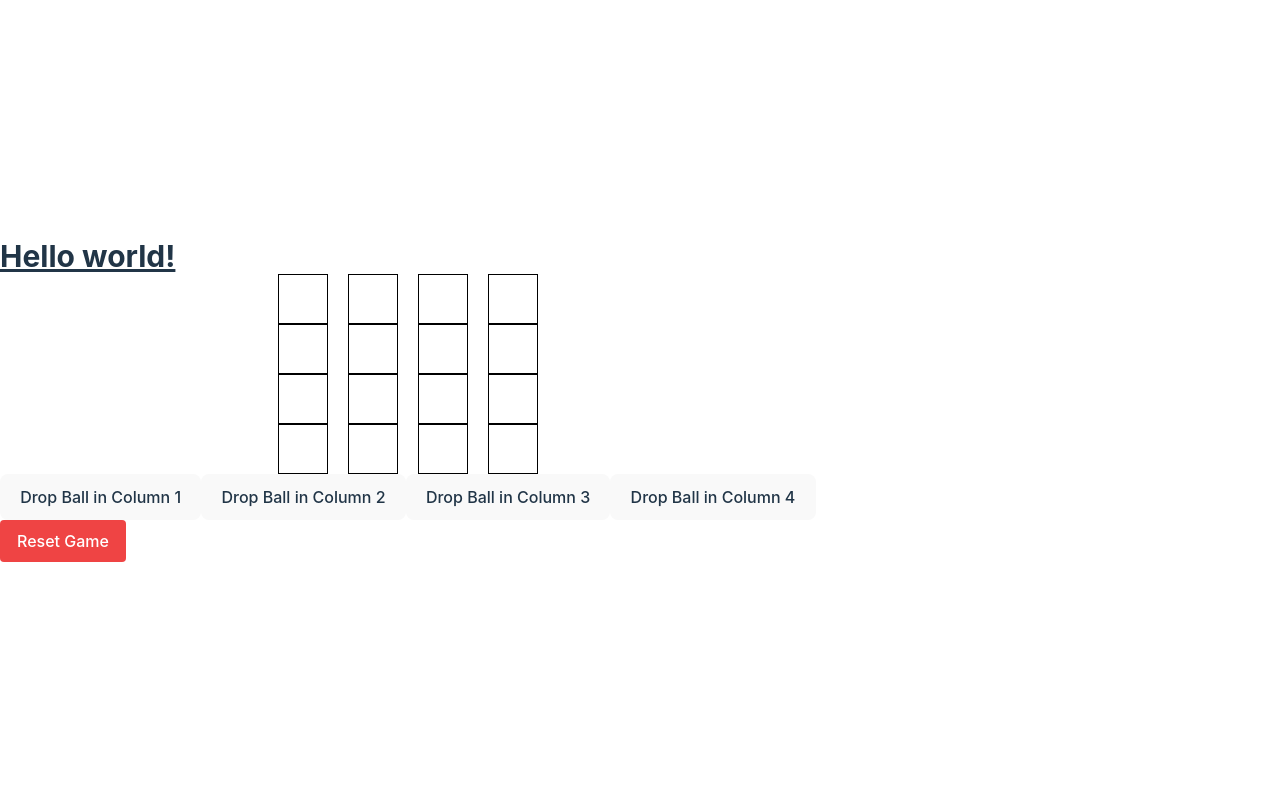
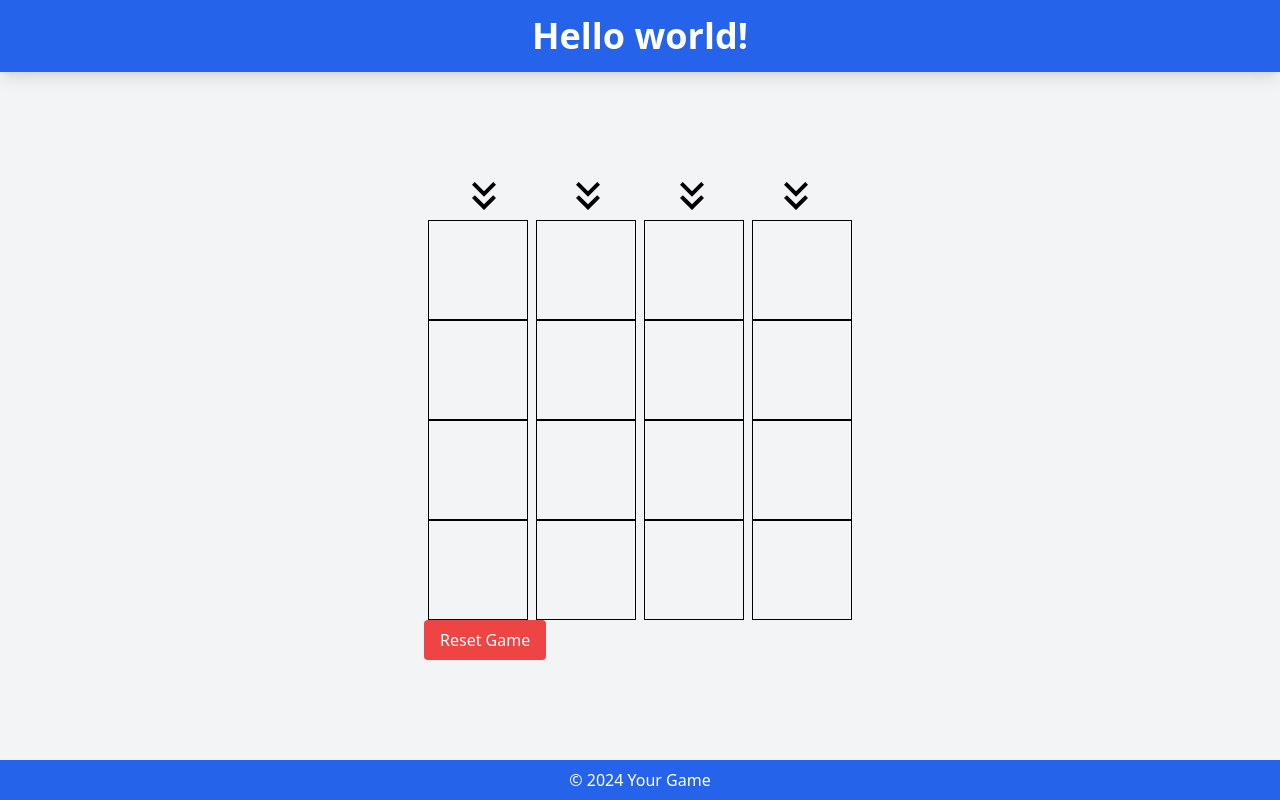
Before and after one commit to ka70/push4, a React (Vite) app in the folder frontend/: page / in a window 1280 px wide. Built offline with nearby package versions, Linux system fonts and the light colour scheme.

Commit message:
add checkwinner and bug fix

```diff
--- a/frontend/package.json
+++ b/frontend/package.json
@@ -12,17 +12,21 @@
   "dependencies": {
     "framer-motion": "^11.5.5",
     "react": "^18.3.1",
-    "react-dom": "^18.3.1"
+    "react-dom": "^18.3.1",
+    "react-icons": "^5.3.0"
   },
   "devDependencies": {
     "@eslint/js": "^9.9.0",
     "@types/react": "^18.3.3",
     "@types/react-dom": "^18.3.0",
     "@vitejs/plugin-react": "^4.3.1",
+    "autoprefixer": "^10.4.20",
     "eslint": "^9.9.0",
     "eslint-plugin-react-hooks": "^5.1.0-rc.0",
     "eslint-plugin-react-refresh": "^0.4.9",
     "globals": "^15.9.0",
+    "postcss": "^8.4.47",
+    "tailwindcss": "^3.4.12",
     "typescript": "^5.5.3",
     "typescript-eslint": "^8.0.1",
     "vite": "^5.4.1"
--- a/frontend/src/App.tsx
+++ b/frontend/src/App.tsx
@@ -9,13 +9,16 @@ const App: React.FC = () => {
   };
 
   return (
-    <div className="App">
-      <header className="App-header">
-        <h1 className="text-3xl font-bold underline">Hello world!</h1>
+    <div className="min-h-screen flex flex-col items-center justify-center bg-gray-100">
+      <header className="bg-blue-600 text-white py-4 w-full shadow-lg">
+        <h1 className="text-4xl font-bold text-center">Hello world!</h1>
       </header>
-      <main>
+      <main className="flex-1 w-full flex flex-col items-center justify-center p-6">
         <Game onReset={handleReset} />
       </main>
+      <footer className="bg-blue-600 text-white py-2 w-full text-center">
+        <p>&copy; 2024 Your Game</p>
+      </footer>
     </div>
   );
 };
--- a/frontend/src/components/AiLogic.tsx
+++ b/frontend/src/components/AiLogic.tsx
@@ -1,8 +1,5 @@
 // ボード状態とプレイヤーを受け取って、コンピューターがボールを落とす列を返す
-export const decideComputerMove = (
-  columns: number[][],
-  currentPlayer: number
-): number => {
+export const decideComputerMove = (): number => {
   // 0-3のランダム
   return Math.floor(Math.random() * 4);
 };
--- a/frontend/src/components/Game.tsx
+++ b/frontend/src/components/Game.tsx
@@ -1,4 +1,5 @@
 import React, { useEffect, useState } from "react";
+import { MdKeyboardDoubleArrowDown } from "react-icons/md";
 import { decideComputerMove } from "./QLPlayer";
 import checkWinner from "./checkWinner";
 
@@ -18,9 +19,6 @@ const Game: React.FC<GameProps> = ({ onReset }) => {
   );
   const [currentPlayer, setCurrentPlayer] = useState(1); // 先手（1）と後手（-1）の切り替え
   const [winner, setWinner] = useState<number | null>(null); // 勝者の管理
-
-  // コンピューターが動くかどうかを管理する
-  const [isComputerTurn, setIsComputerTurn] = useState(false);
 
   // ボールを落とす関数
   const dropBall = (colIndex: number) => {
@@ -89,30 +87,41 @@ const Game: React.FC<GameProps> = ({ onReset }) => {
 
   return (
     <div>
-      <div className="board">
+      <div style={{ display: "flex", justifyContent: "center" }}>
+        {Array.from({ length: COLUMN_COUNT }, (_, colIndex) => (
+          <div key={colIndex} className="mx-7 text-center">
+            <MdKeyboardDoubleArrowDown
+              onClick={() => {
+                if (currentPlayer === 1) {
+                  dropBall(colIndex);
+                }
+              }}
+              className={`cursor-pointer text-5xl transition-colors duration-300 text-black hover:text-blue-500`}
+              style={{
+                cursor:
+                  currentPlayer === 1 && winner === null
+                    ? "pointer"
+                    : "not-allowed",
+              }}
+            />
+          </div>
+        ))}
+      </div>
+      <div className="flex justify-center">
         {columns.map((col, colIndex) => (
-          <div key={colIndex} className="column">
+          <div key={colIndex} className="flex flex-col mx-1">
             {Array.from({ length: ROW_COUNT }, (_, rowIndex) => (
               <div key={rowIndex} className="cell">
-                {col[rowIndex] === 1 ? "×" : col[rowIndex] === -1 ? "○" : " "}
+                {col[rowIndex] === 1 ? (
+                  <span className="text-5xl">×</span>
+                ) : col[rowIndex] === -1 ? (
+                  <span className="text-5xl">○</span>
+                ) : (
+                  " "
+                )}
               </div>
             ))}
           </div>
-        ))}
-      </div>
-      <div>
-        {Array.from({ length: COLUMN_COUNT }, (_, colIndex) => (
-          <button
-            key={colIndex}
-            onClick={() => {
-              if (currentPlayer === 1) {
-                dropBall(colIndex); // 人間プレイヤーのターン
-              }
-            }}
-            disabled={currentPlayer === -1 || winner !== null} // コンピュータのターン中はボタンを無効にする
-          >
-            Drop Ball in Column {colIndex + 1}
-          </button>
         ))}
       </div>
       <button
--- a/frontend/src/components/QLPlayer.tsx
+++ b/frontend/src/components/QLPlayer.tsx
@@ -1,6 +1,11 @@
-"use client";
+import QTable from "./ql_vs_ql.json";
 
-import { QTable } from "./QTable";
+// 型定義を追加
+type QTableType = {
+  [key: string]: number; // 文字列キーに対するnumber型の値
+};
+
+const qTable: QTableType = QTable; // JSONを型定義に適合させる
 
 // 行列の転置を行う関数
 const transpose = (matrix: number[][]): number[][] => {
@@ -22,7 +27,7 @@ export const decideMove = (board: number[][]): number => {
 
 // Qテーブルから最もQ値が高い行動を選択する関数
 const getBestAction = (state: number[][]): number | null => {
-  const stateKey = JSON.stringify(state);
+  const stateKey = formatStateKey(state); // 修正ポイント: フォーマット関数を使用
   const actions = [0, 1, 2, 3]; // 行動の候補 (0-3)
 
   // 各行動に対するQ値を取得し、最大値を持つ行動を選択
@@ -38,18 +43,23 @@ const getBestAction = (state: number[][]): number | null => {
     : null;
 };
 
+// 状態を QTable のキー形式にフォーマットする関数
+const formatStateKey = (state: number[][]): string => {
+  // 状態を "(1, 0, 0, ..., 0)" 形式にフォーマットする
+  const flatState = state.flat(); // 二次元配列を一次元配列に変換
+  return `(${flatState.join(", ")})`; // カンマで連結してタプル形式の文字列を作成
+};
+
 // QテーブルからQ値を取得
 const getQ = (stateKey: string, action: number): number => {
-  const key = `${stateKey}, ${action}`;
-  return QTable[key] || 0; // Qテーブルにない場合は0を返す
+  const key = `(${stateKey}, ${action})`; // 状態とアクションを連結
+  return qTable[key] || 0; // Qテーブルにない場合は0を返す
 };
 
 // ボード状態とプレイヤーを受け取って、コンピューターがボールを落とす列を返す関数コンポーネント
 export const decideComputerMove = (columns: number[][]): number => {
   // columnsを[列][行]から[行][列]に変換
-  console.log("columns:", columns);
   const transposedColumns = transpose(columns);
-  console.log("transposedColumns:", transposedColumns);
 
   // 転置後のボード状態でQテーブルに基づき行動を決定
   return decideMove(transposedColumns);
--- a/frontend/src/components/checkWinner.tsx
+++ b/frontend/src/components/checkWinner.tsx
@@ -33,87 +33,86 @@ export const checkWinner = (columns: number[][]): number | null => {
 
 // 横の勝者をチェック
 const checkWinnerHorizontal = (columns: number[][]): number | null => {
+  const rows = [];
   for (let row = 0; row < ROW_COUNT; row++) {
-    let count_x = 0;
-    let count_o = 0;
+    const line = [];
     for (let col = 0; col < COLUMN_COUNT; col++) {
-      const player = columns[col][row];
-      if (player === PLAYER_X) {
-        count_x++;
-        count_o = 0;
-      } else if (player === PLAYER_O) {
-        count_o++;
-        count_x = 0;
-      } else {
-        count_x = 0;
-        count_o = 0;
-      }
-
-      if (count_x === 4) return PLAYER_X;
-      if (count_o === 4) return PLAYER_O;
+      line.push(columns[col][row]);
     }
+    rows.push(line);
   }
-  return null;
+  return checkConnected(rows);
 };
 
 // 縦の勝者をチェック
 const checkWinnerVertical = (columns: number[][]): number | null => {
-  for (let col = 0; col < COLUMN_COUNT; col++) {
-    let count_x = 0;
-    let count_o = 0;
-    for (let row = 0; row < ROW_COUNT; row++) {
-      const player = columns[col][row];
-      if (player === PLAYER_X) {
-        count_x++;
-        count_o = 0;
-      } else if (player === PLAYER_O) {
-        count_o++;
-        count_x = 0;
-      } else {
-        count_x = 0;
-        count_o = 0;
-      }
-
-      if (count_x === 4) return PLAYER_X;
-      if (count_o === 4) return PLAYER_O;
-    }
-  }
-  return null;
+  return checkConnected(columns); // columns自体が縦の列を表す
 };
 
 // 斜め（両方向）の勝者をチェック
 const checkWinnerSkew = (columns: number[][]): number | null => {
-  const skew_winners = new Set<number>();
+  const skews = [];
 
   // 右下がり斜め
   for (let col = 0; col <= COLUMN_COUNT - 4; col++) {
     for (let row = 0; row <= ROW_COUNT - 4; row++) {
-      const sum =
-        columns[col][row] +
-        columns[col + 1][row + 1] +
-        columns[col + 2][row + 2] +
-        columns[col + 3][row + 3];
-      if (sum === 4 * PLAYER_X) skew_winners.add(PLAYER_X);
-      if (sum === 4 * PLAYER_O) skew_winners.add(PLAYER_O);
+      skews.push([
+        columns[col][row],
+        columns[col + 1][row + 1],
+        columns[col + 2][row + 2],
+        columns[col + 3][row + 3],
+      ]);
     }
   }
 
   // 左下がり斜め
   for (let col = 3; col < COLUMN_COUNT; col++) {
     for (let row = 0; row <= ROW_COUNT - 4; row++) {
-      const sum =
-        columns[col][row] +
-        columns[col - 1][row + 1] +
-        columns[col - 2][row + 2] +
-        columns[col - 3][row + 3];
-      if (sum === 4 * PLAYER_X) skew_winners.add(PLAYER_X);
-      if (sum === 4 * PLAYER_O) skew_winners.add(PLAYER_O);
+      skews.push([
+        columns[col][row],
+        columns[col - 1][row + 1],
+        columns[col - 2][row + 2],
+        columns[col - 3][row + 3],
+      ]);
     }
   }
 
-  if (skew_winners.size === 1) {
-    return Array.from(skew_winners)[0]; // 1人の勝者がいる場合
-  } else if (skew_winners.size > 1) {
+  return checkConnected(skews);
+};
+
+// コマの連続をチェックする関数
+const checkConnected = (lists: number[][]): number | null => {
+  const winners = new Set<number>(); // 勝者を格納するセット
+
+  for (const lst of lists) {
+    let count_x = 0; // PLAYER_X の連続数をカウント
+    let count_o = 0; // PLAYER_O の連続数をカウント
+
+    for (const player of lst) {
+      if (player === PLAYER_X) {
+        count_x++;
+        count_o = 0; // PLAYER_O の連続カウントはリセット
+      } else if (player === PLAYER_O) {
+        count_o++;
+        count_x = 0; // PLAYER_X の連続カウントはリセット
+      } else {
+        count_x = 0;
+        count_o = 0;
+      }
+
+      // 4つ揃った場合
+      if (count_x === 4) {
+        winners.add(PLAYER_X);
+      }
+      if (count_o === 4) {
+        winners.add(PLAYER_O);
+      }
+    }
+  }
+
+  if (winners.size === 1) {
+    return Array.from(winners)[0]; // 1人の勝者がいる場合
+  } else if (winners.size > 1) {
     return DRAW; // 複数の勝者がいる場合は引き分け
   }
 
--- a/frontend/src/index.css
+++ b/frontend/src/index.css
@@ -2,89 +2,9 @@
 @tailwind components;
 @tailwind utilities;
 
-:root {
-  font-family: Inter, system-ui, Avenir, Helvetica, Arial, sans-serif;
-  line-height: 1.5;
-  font-weight: 400;
-
-  color-scheme: light dark;
-  color: rgba(255, 255, 255, 0.87);
-  background-color: #242424;
-
-  font-synthesis: none;
-  text-rendering: optimizeLegibility;
-  -webkit-font-smoothing: antialiased;
-  -moz-osx-font-smoothing: grayscale;
-}
-
-a {
-  font-weight: 500;
-  color: #646cff;
-  text-decoration: inherit;
-}
-a:hover {
-  color: #535bf2;
-}
-
-body {
-  margin: 0;
-  display: flex;
-  place-items: center;
-  min-width: 320px;
-  min-height: 100vh;
-}
-
-h1 {
-  font-size: 3.2em;
-  line-height: 1.1;
-}
-
-button {
-  border-radius: 8px;
-  border: 1px solid transparent;
-  padding: 0.6em 1.2em;
-  font-size: 1em;
-  font-weight: 500;
-  font-family: inherit;
-  background-color: #1a1a1a;
-  cursor: pointer;
-  transition: border-color 0.25s;
-}
-button:hover {
-  border-color: #646cff;
-}
-button:focus,
-button:focus-visible {
-  outline: 4px auto -webkit-focus-ring-color;
-}
-
-@media (prefers-color-scheme: light) {
-  :root {
-    color: #213547;
-    background-color: #ffffff;
-  }
-  a:hover {
-    color: #747bff;
-  }
-  button {
-    background-color: #f9f9f9;
-  }
-}
-
-.board {
-  display: flex;
-  justify-content: center;
-}
-
-.column {
-  display: flex;
-  flex-direction: column;
-  margin: 0 10px;
-}
-
 .cell {
-  width: 50px;
-  height: 50px;
+  width: 100px;
+  height: 100px;
   border: 1px solid #000;
   display: flex;
   justify-content: center;
@@ -92,6 +12,6 @@ button:focus-visible {
 }
 
 .ball {
-  font-size: 24px;
+  font-size: 50px;
   color: red;
 }
```
Also changed, not shown: 2 other files (tests, documents, lock files or other folders).
